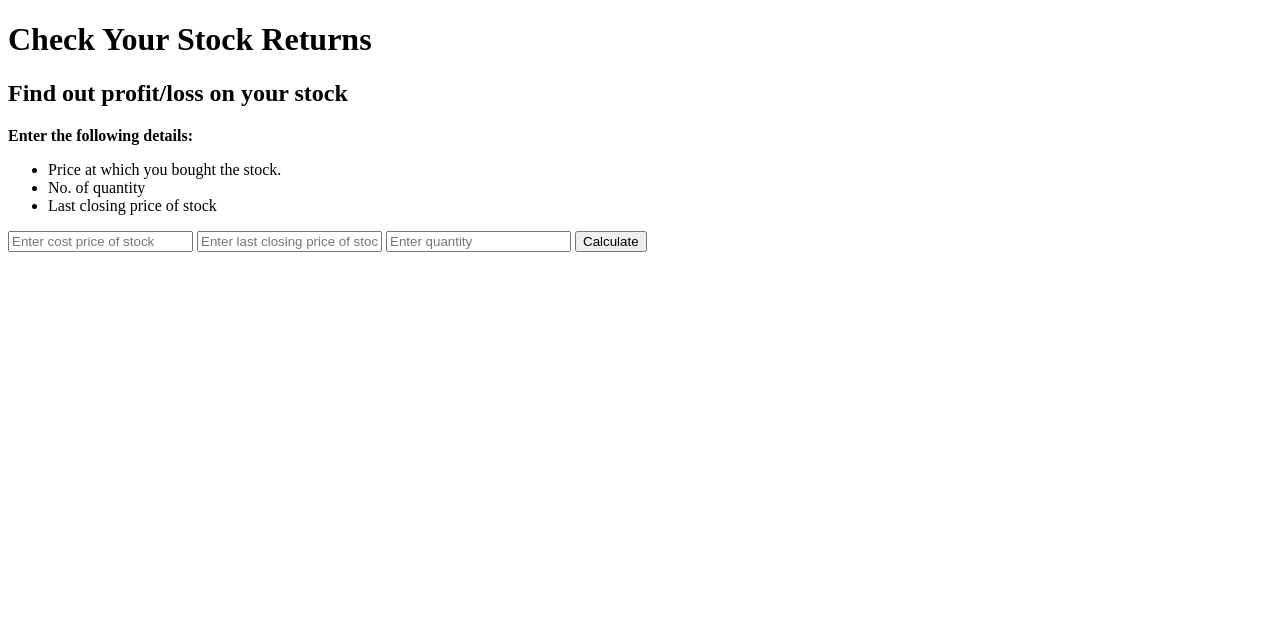
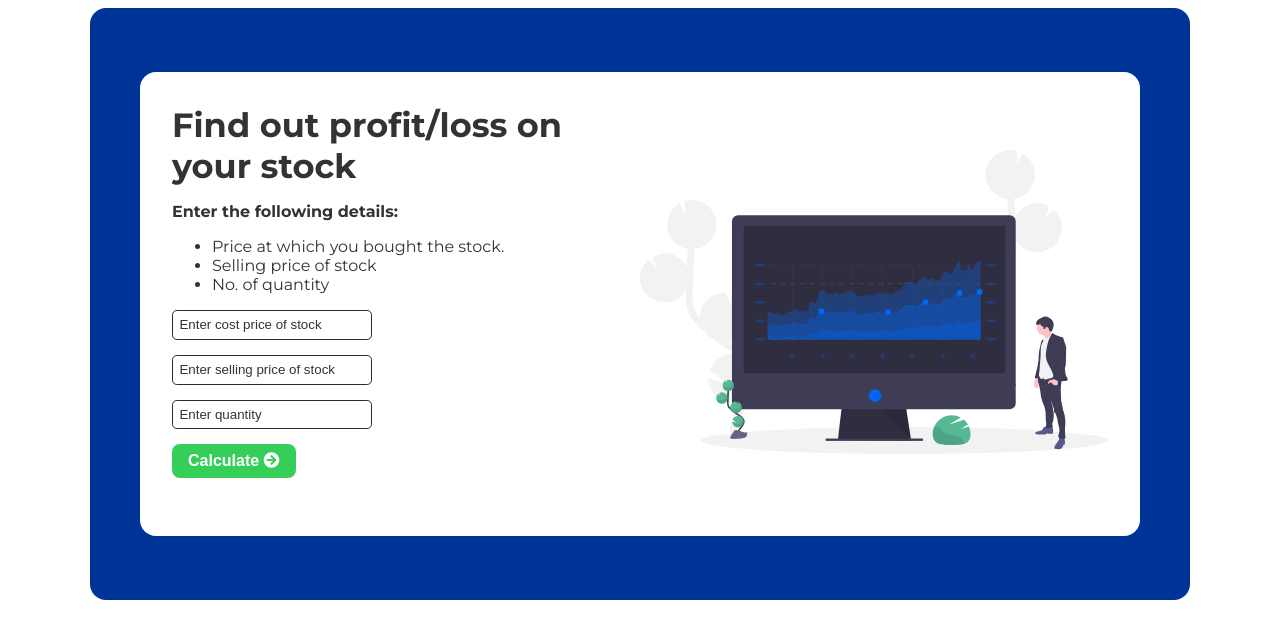
Before and after one commit to ganeshgajula/stock-profit-loss-calculator, a plain HTML site: page index.html in a window 1280 px wide. Drawn offline with Linux system fonts and the light colour scheme.

Commit message:
style: added styling to app

```diff
--- a/app.js
+++ b/app.js
@@ -1,10 +1,14 @@
 const costPrice = document.querySelector("#cost-price");
 const closingPrice = document.querySelector("#closing-price");
 const quantity = document.querySelector("#quantity");
-const calculate = document.querySelector("#calculate");
+// const calculate = document.getElementById("calculate");
+let form = document.forms[0];
+const result = document.querySelector("#resultText");
 
 function clickHandler(e) {
   e.preventDefault();
+
+  console.log(form);
 
   const costPriceValue = costPrice.value;
   const closingPriceValue = closingPrice.value;
@@ -16,15 +20,17 @@ function clickHandler(e) {
   console.log(returnAmount);
   const finalAmount = returnAmount - amountInvested;
   console.log(finalAmount);
-  const profitPercent = (finalAmount * 100) / amountInvested;
+  const percent = (finalAmount * 100) / amountInvested;
 
   if (finalAmount > 0) {
-    console.log("Congratulations!! you made a profit of Rs. ", finalAmount);
-    console.log("Profit percent is ", profitPercent);
+    result.innerText = `Congratulations!! you made a profit of Rs. ${finalAmount} with a profit percent of ${percent} `;
+    result.style.color = "green";
   } else {
-    console.log("You suffered a loss of Rs. ", Math.abs(finalAmount));
-    console.log("Loss percent is ", Math.abs(profitPercent));
+    result.innerText = `You suffered a loss of Rs. ${Math.abs(
+      finalAmount
+    )} with a loss percent of ${Math.abs(percent)}`;
+    result.style.color = "red";
   }
 }
 
-calculate.addEventListener("click", clickHandler);
+form.addEventListener("submit", clickHandler);
--- a/index.html
+++ b/index.html
@@ -14,24 +14,54 @@
   </head>
   <body>
     <header>
-      <h1>Check Your Stock Returns</h1>
+      <div id="wrapper-container">
         <div id="wrapper">
-        <div>
-          <h2>Find out profit/loss on your stock</h2>
+          <div class="wrapper-left">
+            <h1>Find out profit/loss on your stock</h1>
             <p>
               <strong>Enter the following details:</strong>
             </p>
             <ul>
               <li>Price at which you bought the stock.</li>
+              <li>Selling price of stock</li>
               <li>No. of quantity</li>
-            <li>Last closing price of stock</li>
             </ul>
+            <form id="stock-form">
+              <input
+                type="number"
+                required
+                min="1"
+                id="cost-price"
+                placeholder="Enter cost price of stock"
+              />
+              <input
+                type="number"
+                required
+                min="1"
+                id="closing-price"
+                placeholder="Enter selling price of stock"
+              />
+              <input
+                type="number"
+                required
+                min="1"
+                id="quantity"
+                placeholder="Enter quantity"
+              />
+              <button type="submit">
+                Calculate <i class="fas fa-arrow-circle-right"></i>
+              </button>
+            </form>
+            <h4 id="resultText"></h4>
           </div>
-        <!-- <img src="/bull-image.jpg" alt="" /> -->
+          <div class="wrapper-right">
+            <img src="/finance-new.svg" alt="" />
+          </div>
+        </div>
       </div>
     </header>
 
-    <div>
+    <!-- <div>
       <form>
         <input
           type="text"
@@ -46,7 +76,7 @@
         <input type="text" id="quantity" placeholder="Enter quantity" />
         <button id="calculate">Calculate</button>
       </form>
-    </div>
+    </div> -->
     <script src="app.js"></script>
   </body>
 </html>
--- a/styles.css
+++ b/styles.css
@@ -1,5 +1,87 @@
-.container {
-  max-width: 600px;
+@import url("https://fonts.googleapis.com/css2?family=Montserrat:wght@400;700&display=swap");
+
+* {
+  box-sizing: border-box;
+}
+
+body {
+  font-family: "Montserrat", sans-serif;
+}
+
+input {
+  display: block;
+  margin-bottom: 15px;
+  background: transparent;
+  border: 1px solid #2b2b2b;
+  width: 200px;
+  padding: 0.4rem;
+  border-radius: 0.3rem;
+}
+
+input::placeholder {
+  color: #333;
+}
+
+#wrapper-container {
+  background-color: #003398;
+  max-width: 1100px;
   margin: auto;
+  padding: 4rem 0rem;
+  border-radius: 1rem;
+}
+
+#wrapper {
+  background-color: #fff;
+  color: #333;
+  padding: 2rem;
+  max-width: 1000px;
+  margin: auto;
+  display: flex;
+  justify-content: space-evenly;
+  align-items: center;
+  border-radius: 1rem;
+}
+
+.wrapper-left {
+  max-width: 50%;
+}
+
+.wrapper-right {
+  max-width: 50%;
+}
+
+img {
+  max-height: 700px;
+  max-width: 100%;
+}
+
+/* h1 {
+  margin-bottom: 0.8rem;
+  font-size: 2.2rem;
   text-align: center;
+} */
+
+h1 {
+  font-size: 2.1rem;
+  margin-bottom: 0;
+  margin-top: 0;
 }
+
+h4 {
+  font-size: 1.2rem;
+  margin-bottom: 0;
+}
+/* .fas {
+  color: #006afc;
+} */
+
+button {
+  cursor: pointer;
+  padding: 0.5rem 1rem;
+  font-size: 1rem;
+  border-radius: 0.5rem;
+  border: none;
+  background-color: #35ce59;
+  color: #fff;
+  font-weight: 600;
+}
```
Also changed, not shown: bull-image-new.jpg (added), finance-new.svg (added), financial-data.svg (added). Lines whose indentation alone changed are shown as unchanged.
